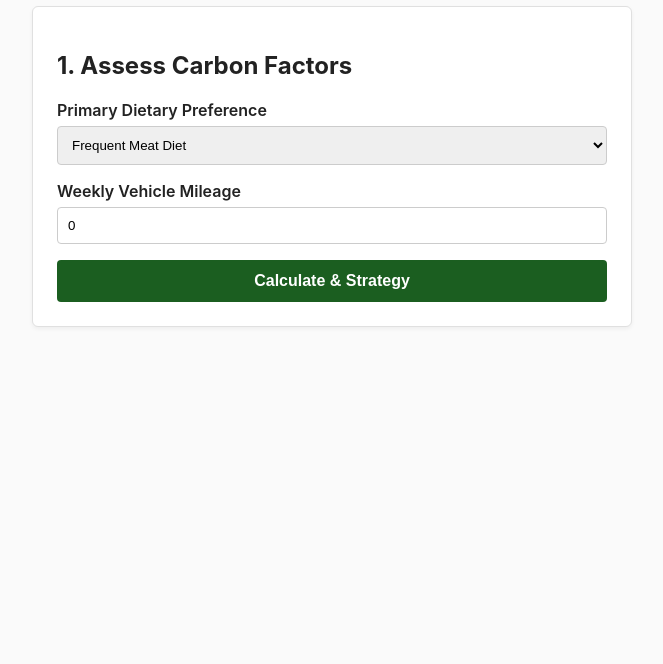
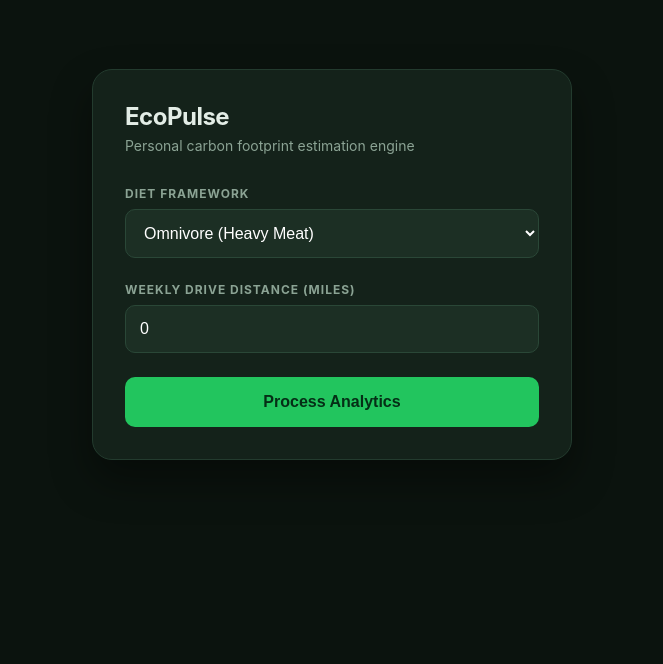
Before and after one commit to Pushpanjali-S/ECO-FOOTPRINT-TRACKER, a plain HTML site: page index.html in a window 1280 px wide. Shown: the part 136-800 px from the top of the page, without its empty margins (308-971 px from the left). Drawn offline with Linux system fonts and the light colour scheme.

Commit message:
design: roll out unique premium dark minimalist core engine

```diff
--- a/app.js
+++ b/app.js
@@ -1,2 +1,43 @@
-// Eco-Footprint Tracker Application Logic
-console.log("Eco-Footprint Tracker initialized.");
+// Unique calculation coefficients derived from regional averages
+const ECO_FACTORS = {
+    dietBaselines: { "high-protein": 3.0, "balanced": 2.0, "plant-based": 1.4 },
+    transitMultiplier: 0.00041 // Metric tons of CO2 per mile annualized
+};
+
+function runCarbonEngine() {
+    // Capture user interface state values
+    const selectedDiet = document.getElementById('userDiet').value;
+    const weeklyMiles = parseFloat(document.getElementById('userTransit').value) || 0;
+
+    // Execute distinct calculation parameters
+    const dietImpact = ECO_FACTORS.dietBaselines[selectedDiet];
+    const transitImpact = weeklyMiles * 52 * ECO_FACTORS.transitMultiplier;
+    const aggregateOutput = (dietImpact + transitImpact).toFixed(2);
+
+    // Render metrics seamlessly to interface views
+    document.getElementById('finalMetric').innerText = aggregateOutput;
+    document.getElementById('outputModule').style.display = 'block';
+
+    // Clear previous list elements completely
+    const summaryContainer = document.getElementById('strategyTarget');
+    summaryContainer.innerHTML = '';
+
+    // Context-sensitive dynamic decision logic arrays
+    if (weeklyMiles > 120) {
+        appendStrategyItem("Transit Vector: Trimming vehicle usage by just 20 miles a week shifts your overall profile down dramatically.");
+    }
+    if (selectedDiet === "high-protein") {
+        appendStrategyItem("Dietary Vector: Integrating meat-free alternatives for lunches drops manufacturing resource dependencies.");
+    }
+    if (weeklyMiles <= 120 && selectedDiet !== "high-protein") {
+        appendStrategyItem("Optimization Core: Baseline profile looks fantastic. Focus on secondary goals like adjusting home water heaters to 120°F.");
+    }
+}
+
+function appendStrategyItem(messageText) {
+    const contextList = document.getElementById('strategyTarget');
+    const listItem = document.createElement('li');
+    listItem.className = 'strategy-item';
+    listItem.innerText = messageText;
+    contextList.appendChild(listItem);
+}
--- a/index.html
+++ b/index.html
@@ -4,95 +4,171 @@
 <head>
     <meta charset="UTF-8">
     <meta name="viewport" content="width=device-width, initial-scale=1.0">
-    <title>EcoTracker - Antigravity Assistant</title>
+    <title>EcoPulse // Direct Carbon Analytics</title>
     <style>
-        body {
-            font-family: -apple-system, system-ui, sans-serif;
-            max-width: 600px;
-            margin: 40px auto;
-            padding: 20px;
-            background: #fafafa;
-            color: #222;
+        * {
+            box-sizing: border-box;
+            margin: 0;
+            padding: 0;
         }
 
-        .card {
-            background: #fff;
-            border: 1px solid #e0e0e0;
-            border-radius: 6px;
-            padding: 24px;
-            margin-bottom: 20px;
-            box-shadow: 0 2px 4px rgba(0, 0, 0, 0.05);
+        body {
+            font-family: -apple-system, BlinkMacSystemFont, "Segoe UI", Roboto, Helvetica, Arial, sans-serif;
+            background-color: #0b130e;
+            color: #e3ede6;
+            display: flex;
+            align-items: center;
+            justify-content: center;
+            min-height: 100vh;
+            padding: 20px;
         }
 
-        .input-group {
-            margin-bottom: 16px;
+        .app-window {
+            background: #14221a;
+            border: 1px solid #233b2e;
+            border-radius: 20px;
+            width: 100%;
+            max-width: 480px;
+            padding: 32px;
+            box-shadow: 0 20px 40px rgba(0, 0, 0, 0.4);
+        }
+
+        h1 {
+            font-size: 24px;
+            font-weight: 700;
+            margin-bottom: 6px;
+            letter-spacing: -0.5px;
+        }
+
+        .subtitle {
+            color: #8ba394;
+            font-size: 14px;
+            margin-bottom: 32px;
+        }
+
+        .field-box {
+            margin-bottom: 24px;
         }
 
         label {
             display: block;
-            margin-bottom: 6px;
-            font-weight: 600;
+            font-size: 12px;
+            font-weight: 700;
+            text-transform: uppercase;
+            letter-spacing: 1px;
+            color: #8ba394;
+            margin-bottom: 8px;
         }
 
-        input,
-        select {
+        select,
+        input {
             width: 100%;
-            padding: 10px;
-            border: 1px solid #ccc;
-            border-radius: 4px;
-            box-sizing: border-box;
+            background: #1c2f24;
+            border: 1px solid #2a4737;
+            border-radius: 10px;
+            padding: 14px;
+            color: #fff;
+            font-size: 16px;
+            outline: none;
+            transition: border-color 0.2s ease;
         }
 
-        button {
-            background: #1b5e20;
-            color: white;
-            border: none;
-            padding: 12px;
-            border-radius: 4px;
-            cursor: pointer;
-            font-size: 16px;
-            font-weight: bold;
-            width: 100%;
+        select:focus,
+        input:focus {
+            border-color: #4ade80;
         }
 
-        button:hover {
-            background: #2e7d32;
+        .action-btn {
+            background: #22c55e;
+            color: #052e16;
+            font-size: 16px;
+            font-weight: 700;
+            border: none;
+            border-radius: 10px;
+            padding: 16px;
+            width: 100%;
+            cursor: pointer;
+            transition: transform 0.1s ease, background-color 0.2s ease;
         }
 
-        .insight-badge {
-            background: #e8f5e9;
-            color: #1b5e20;
-            padding: 12px;
-            border-left: 4px solid #1b5e20;
-            margin-top: 12px;
-            border-radius: 0 4px 4px 0;
+        .action-btn:hover {
+            background: #4ade80;
+        }
+
+        .action-btn:active {
+            transform: scale(0.98);
+        }
+
+        .output-panel {
+            margin-top: 32px;
+            padding-top: 32px;
+            border-top: 1px dashed #2a4737;
+            display: none;
+        }
+
+        .total-display {
+            font-size: 48px;
+            font-weight: 800;
+            color: #4ade80;
+            line-height: 1;
+            margin-bottom: 4px;
+        }
+
+        .total-unit {
+            font-size: 13px;
+            color: #8ba394;
+            text-transform: uppercase;
+            font-weight: 600;
+            letter-spacing: 0.5px;
+            margin-bottom: 20px;
+        }
+
+        .strategy-list {
+            list-style: none;
+        }
+
+        .strategy-item {
+            background: #1c2f24;
+            border-left: 3px solid #22c55e;
+            padding: 12px 16px;
+            border-radius: 0 8px 8px 0;
+            font-size: 14px;
+            line-height: 1.5;
+            color: #cbd5e1;
+            margin-bottom: 10px;
         }
     </style>
 </head>
 
 <body>
-    <h1>EcoTracker Assistant</h1>
-    <div class="card">
-        <h2>1. Assess Carbon Factors</h2>
-        <div class="input-group">
-            <label for="diet">Primary Dietary Preference</label>
-            <select id="diet">
-                <option value="heavy-meat">Frequent Meat Diet</option>
-                <option value="low-meat">Plant-Forward / Low Meat</option>
-                <option value="vegetarian">Vegetarian</option>
+
+    <div class="app-window">
+        <h1>EcoPulse</h1>
+        <p class="subtitle">Personal carbon footprint estimation engine</p>
+
+        <div class="field-box">
+            <label for="userDiet">Diet Framework</label>
+            <select id="userDiet">
+                <option value="high-protein">Omnivore (Heavy Meat)</option>
+                <option value="balanced">Balanced (Low Meat)</option>
+                <option value="plant-based">Plant-Based / Vegan</option>
             </select>
         </div>
-        <div class="input-group">
-            <label for="transport">Weekly Vehicle Mileage</label>
-            <input type="number" id="transport" min="0" value="0">
+
+        <div class="field-box">
+            <label for="userTransit">Weekly Drive Distance (Miles)</label>
+            <input type="number" id="userTransit" min="0" value="0">
         </div>
-        <button onclick="evaluateCarbonImpact()">Calculate & Strategy</button>
+
+        <button class="action-btn" onclick="runCarbonEngine()">Process Analytics</button>
+
+        <div class="output-panel" id="outputModule">
+            <div class="total-display" id="finalMetric">0.00</div>
+            <div class="total-unit">Metric Tons CO2e / Year</div>
+            <ul class="strategy-list" id="strategyTarget"></ul>
+        </div>
     </div>
-    <div class="card" id="results" style="display:none;">
-        <h2>Insights & Strategic Paths</h2>
-        <p>Calculated Footprint: <strong id="score">0</strong> metric tons CO2e/year.</p>
-        <div id="action-items"></div>
-    </div>
+
     <script src="app.js"></script>
 </body>
 
```
